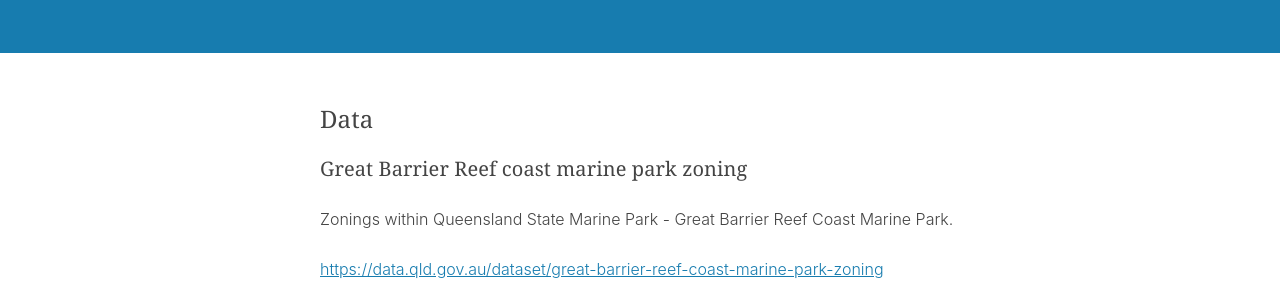
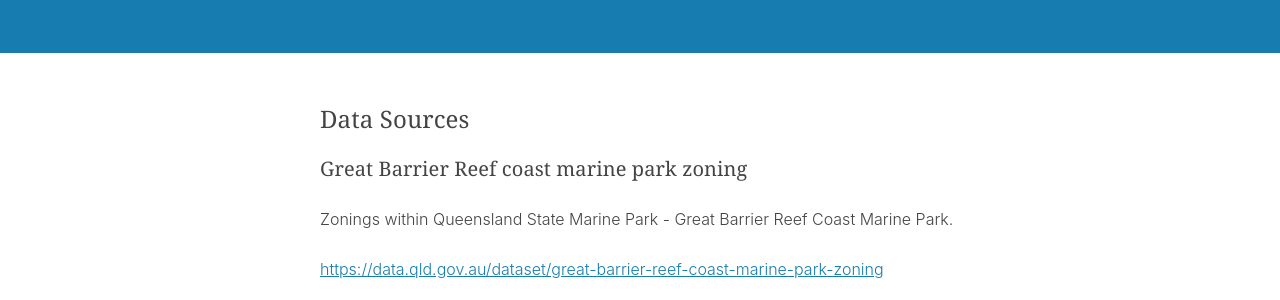
Before and after one commit to scottdejonge/great-barrier-reef, a Jekyll site: the page built from about.md, in a window 1280 px wide. Shown: the part 141-441 px from the top of the page. Built offline with Jekyll 4.4.1, drawn with Linux system fonts in a browser that asks for light colours.

Commit message:
About title

```diff
--- a/about.md
+++ b/about.md
@@ -6,7 +6,7 @@ permalink: /about
 description:
 ---
 
-## Data
+## Data Sources
 
 ### Great Barrier Reef coast marine park zoning
 
```
